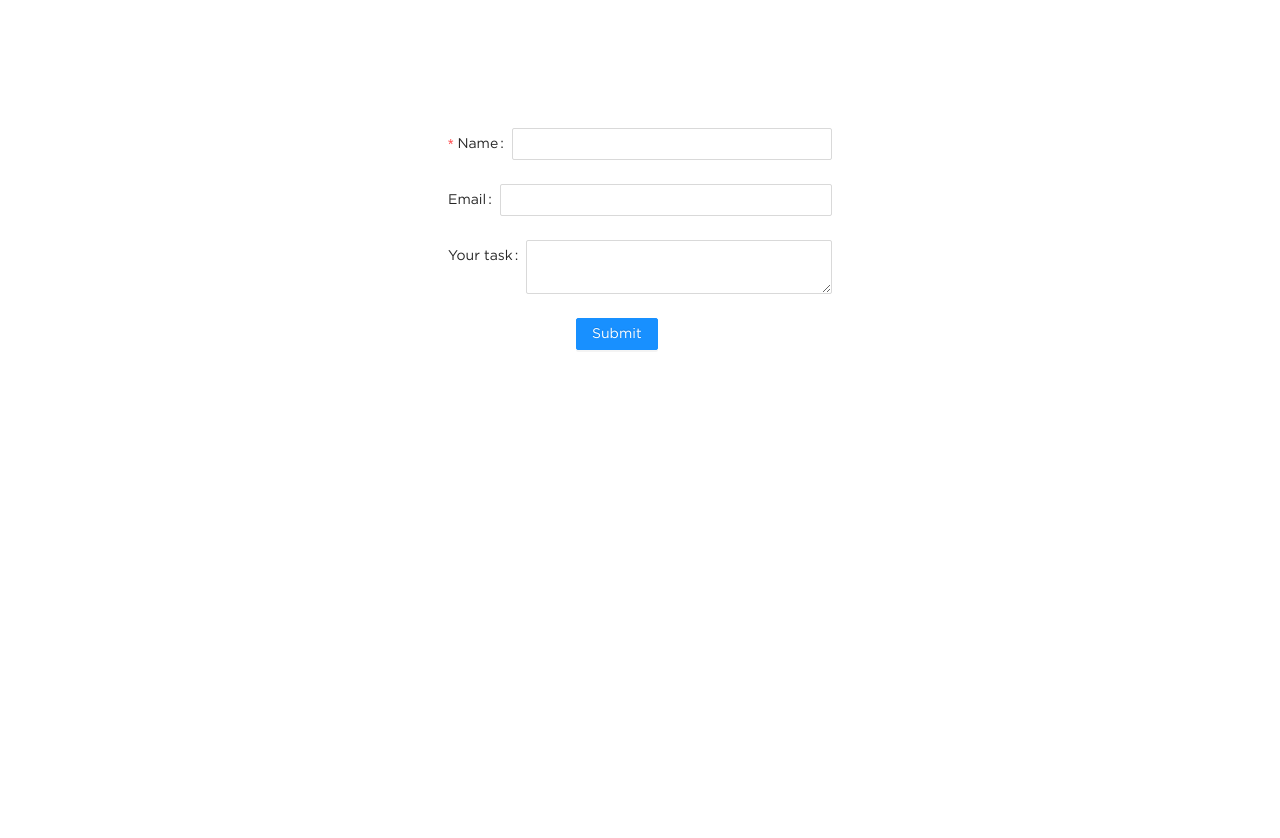
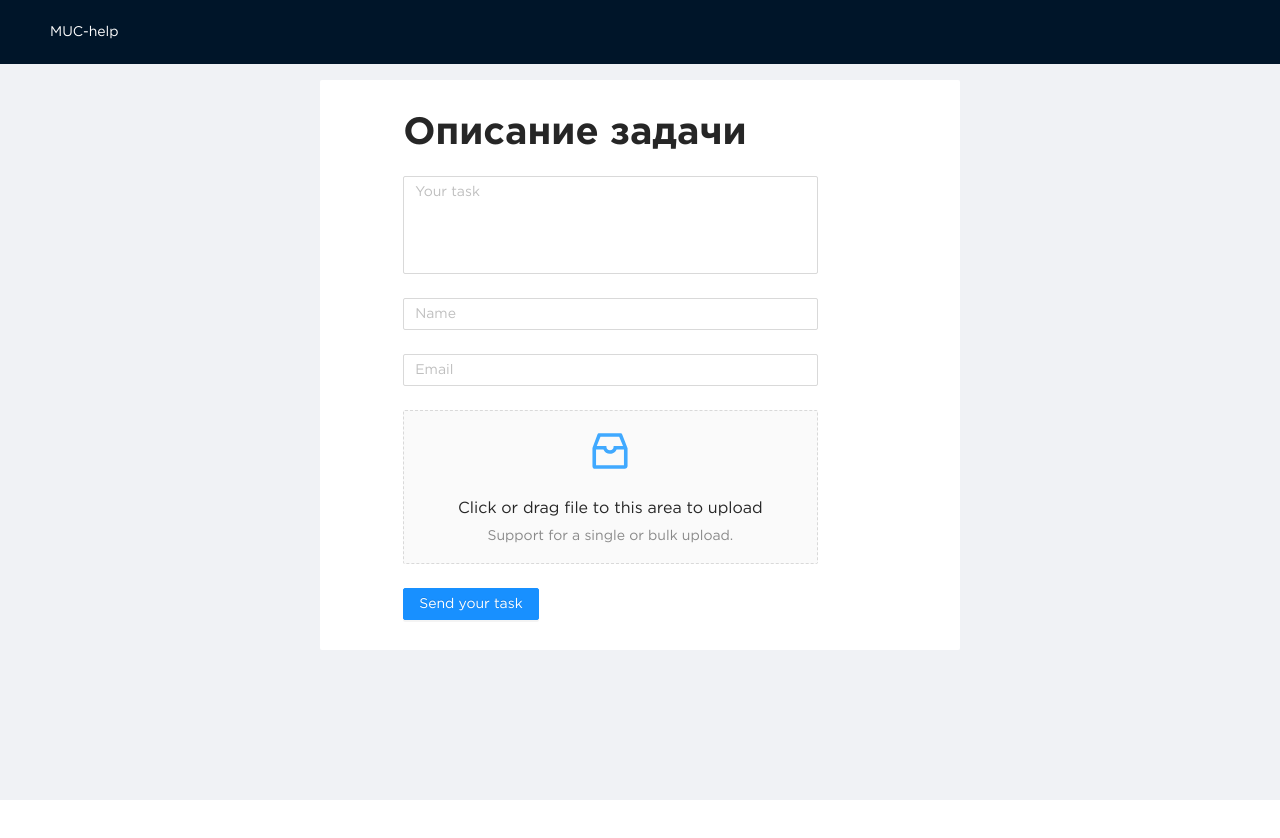
Before and after one commit to monkey-underground-coders/muchelp-ts, a React app: page / in a window 1280 px wide. Shown: the top 838 px of the page. After the commit the page ends 800 px from the top, so only its background shows below. Built offline with nearby package versions, Linux system fonts and the light colour scheme.

Commit message:
Make UI of GuestScene

```diff
--- /dev/null
+++ b/src/components/Navbar/index.scss
@@ -0,0 +1,4 @@
+
+.Navbar__span {
+    color: white
+}
--- /dev/null
+++ b/src/components/Navbar/index.tsx
@@ -0,0 +1,21 @@
+import React from 'react'
+
+import "./index.scss"
+
+import { Layout } from "antd"
+const { Header } = Layout
+
+
+interface NavbarProps {
+
+}
+
+const Navbar = (props: NavbarProps) =>  {
+    return (
+        <Header>
+            <span className="Navbar__span" >MUC-help</span>
+        </Header>
+    )
+}
+
+export default Navbar
--- a/src/components/QuestionForm/index.scss
+++ b/src/components/QuestionForm/index.scss
@@ -1,4 +1,17 @@
 .QuestionForm__content {
-    margin: 10% auto;
-    width: 30%;
+    margin: 1% 10%;
+    width: 70%;
+
+    .QuestionForm__content_form_items {
+        font-size: 20;
+
+        .QuestionForm__content_form_items_text {
+            max-height: 17rem;
+
+            input {
+                text-align: none;
+                height: 15.8rem;
+            }
+        }
+    }
 }
--- a/src/components/QuestionForm/index.tsx
+++ b/src/components/QuestionForm/index.tsx
@@ -1,11 +1,22 @@
 import React from "react"
 
 import "./index.scss"
-import { Form, Input, Button } from 'antd'
+import { Upload, Button, Form, Input, Typography } from 'antd'
+import { InboxOutlined } from '@ant-design/icons'
+import TextArea from "antd/lib/input/TextArea";
+
+const { Title } = Typography
 
 interface QuestionFormProps {
 
 }
+
+const normFile = (e: any) => {
+  if (Array.isArray(e)) {
+    return e;
+  }
+  return e && e.fileList;
+};
 
 const QuestionForm = (props: QuestionFormProps) => {
   const onFinish = (values: any) => {
@@ -14,20 +25,38 @@ const QuestionForm = (props: QuestionFormProps) => {
 
   return <div className="QuestionForm__content">
     <Form className="QuestionForm__content_form" name="nest-messages" onFinish={onFinish}>
-      <Form.Item name={['user', 'name']} label="Name" rules={[{ required: true }]}>
-        <Input />
-      </Form.Item>
-      <Form.Item name={['user', 'email']} label="Email" rules={[{ type: 'email' }]}>
-        <Input />
-      </Form.Item>
-      <Form.Item name={['user', 'Your task']} label="Your task">
-        <Input.TextArea />
-      </Form.Item>
-      <Form.Item wrapperCol={{ offset: 8 }}>
+      <div className="QuestionForm__content_form_items">
+        {/* <div className="GuestScene__content_h1">
+          <h1>Task Description</h1>
+        </div> */}
+        <Title>Описание задачи</Title>
+        <Form.Item name={['user', 'Your task']} rules={[{ required: true }]}>
+          <TextArea placeholder="Your task" autoSize={{ minRows: 4, maxRows: 10 }} />
+        </Form.Item>
+        <Form.Item name={['Name']} rules={[{ required: true }]}>
+          <Input placeholder="Name" />
+        </Form.Item>
+        <Form.Item name={['Email']} rules={[{ type: 'email', required: true }]}>
+          <Input placeholder="Email" />
+        </Form.Item>
+        <Form.Item>
+          <Form.Item name="dragger" valuePropName="fileList" getValueFromEvent={normFile} noStyle>
+            <Upload.Dragger name="files" action="/upload.do">
+              <p className="ant-upload-drag-icon">
+                <InboxOutlined />
+              </p>
+              <p className="ant-upload-text">Click or drag file to this area to upload</p>
+              <p className="ant-upload-hint">Support for a single or bulk upload.</p>
+            </Upload.Dragger>
+          </Form.Item>
+        </Form.Item>
+      </div>
+
+      <div className="QuestionForm__content_form_buttons">
         <Button className="QuestionForm__content_form_button" type="primary" htmlType="submit">
-          Submit
+          Send your task
         </Button>
-      </Form.Item>
+      </div>
     </Form>
   </div>
 }
--- a/src/index.css
+++ b/src/index.css
@@ -1,34 +1,88 @@
 @font-face {
   font-family: gotham-pro;
-  src: url('../src/assets/GothamPro.woff');
+  src: url("../src/assets/GothamPro.woff");
   font-weight: 400;
 }
 
 @font-face {
   font-family: gotham-pro;
-  src: url('../src/assets/GothamPro-Medium.woff');
+  src: url("../src/assets/GothamPro-Medium.woff");
   font-weight: 500;
 }
 
 @font-face {
   font-family: gotham-pro;
-  src: url('../src/assets/GothamPro-Bold.woff');
+  src: url("../src/assets/GothamPro-Bold.woff");
   font-weight: 800;
 }
 
-
-
+.pt-1 {
+  padding-top: 0.25rem;
+}
+.pt-2 {
+  padding-top: 0.5rem;
+}
+.pt-3 {
+  padding-top: 0.75rem;
+}
+.pt-4 {
+  padding-top: 1rem;
+}
+.pb-1 {
+  padding-bottom: 0.25rem;
+}
+.pb-2 {
+  padding-bottom: 0.5rem;
+}
+.pb-3 {
+  padding-bottom: 0.75rem;
+}
+.pb-4 {
+  padding-bottom: 1rem;
+}
+.mt-1 {
+  margin-top: 0.25rem;
+}
+.mt-2 {
+  margin-top: 0.5rem;
+}
+.mt-3 {
+  margin-top: 0.75rem;
+}
+.mt-4 {
+  margin-top: 1rem;
+}
+.mb-1 {
+  margin-bottom: 0.25rem;
+}
+.mb-2 {
+  margin-bottom: 0.5rem;
+}
+.mb-3 {
+  margin-bottom: 0.75rem;
+}
+.mb-4 {
+  margin-bottom: 1rem;
+}
 
 body {
   margin: 0;
-  font-family: "gotham-pro", BlinkMacSystemFont, 'Segoe UI', 'Roboto', 'Oxygen',
-    'Ubuntu', 'Cantarell', 'Fira Sans', 'Droid Sans', 'Helvetica Neue',
-    sans-serif!important;
+  font-family: "gotham-pro", BlinkMacSystemFont, "Segoe UI", "Roboto", "Oxygen",
+    "Ubuntu", "Cantarell", "Fira Sans", "Droid Sans", "Helvetica Neue",
+    sans-serif !important;
   -webkit-font-smoothing: antialiased;
   -moz-osx-font-smoothing: grayscale;
 }
 
 code {
-  font-family: source-code-pro, Menlo, Monaco, Consolas, 'Courier New',
+  font-family: source-code-pro, Menlo, Monaco, Consolas, "Courier New",
     monospace;
 }
+
+.h-100 {
+  height: 100%;
+}
+
+.h-100vh {
+  height: 100vh;
+}
--- a/src/scenes/Guest/index.tsx
+++ b/src/scenes/Guest/index.tsx
@@ -1,16 +1,29 @@
-import React from 'react'
+import React from "react";
+
+import "./index.scss";
+
 import QuestionForm from "../../components/QuestionForm";
+import Navbar from "../../components/Navbar";
+import { Layout, Col, Row, Card } from "antd";
+const { Content } = Layout;
 
-interface GuestSceneProps {
-
-}
+interface GuestSceneProps {}
 
 const GuestScene = (props: GuestSceneProps) => {
-    return (
-        <div>
-            <QuestionForm />
-        </div>
-    )
-}
+  return (
+    <Row>
+      <Layout className="GuestScene layout h-100vh">
+        <Navbar />
+        <Content>
+          <Col className="pt-4" span="12" offset="6">
+            <Card bordered={false}>
+              <QuestionForm />
+            </Card>
+          </Col>
+        </Content>
+      </Layout>
+    </Row>
+  );
+};
 
-export default GuestScene
+export default GuestScene;
```
Also changed, not shown: 1 other file (tests, documents, lock files or other folders).
